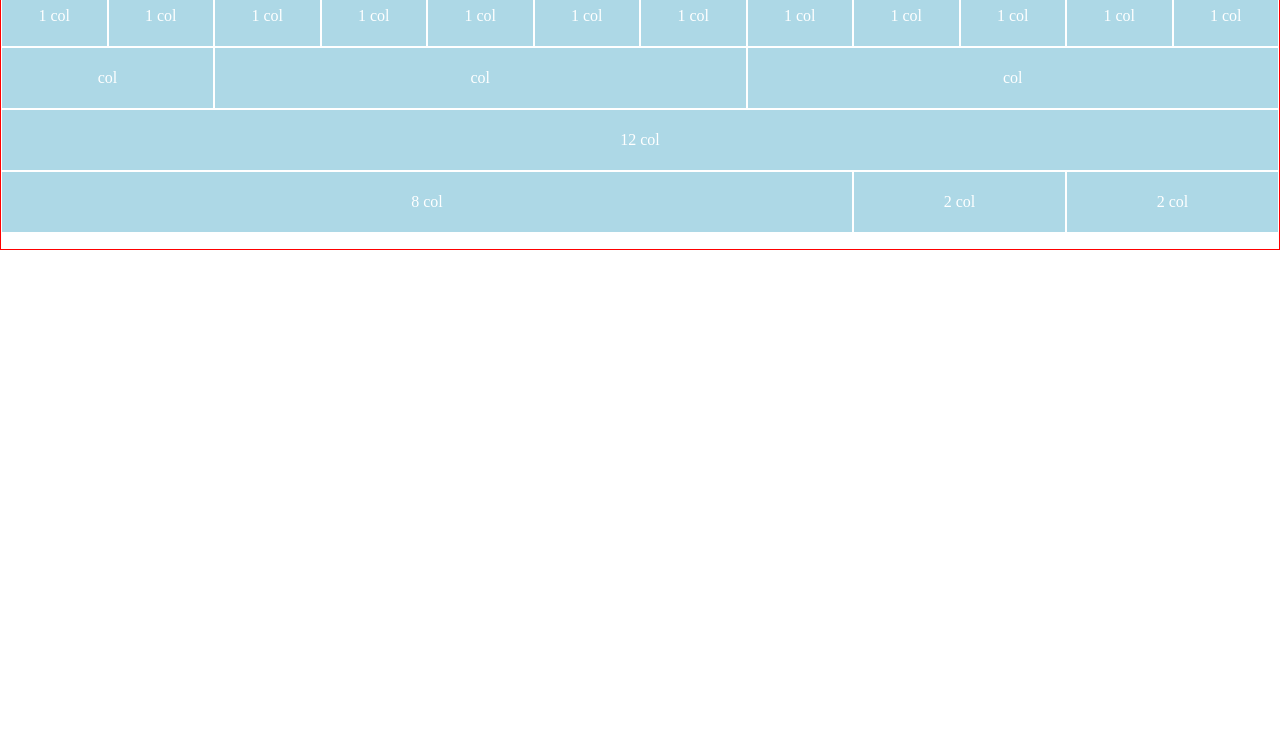
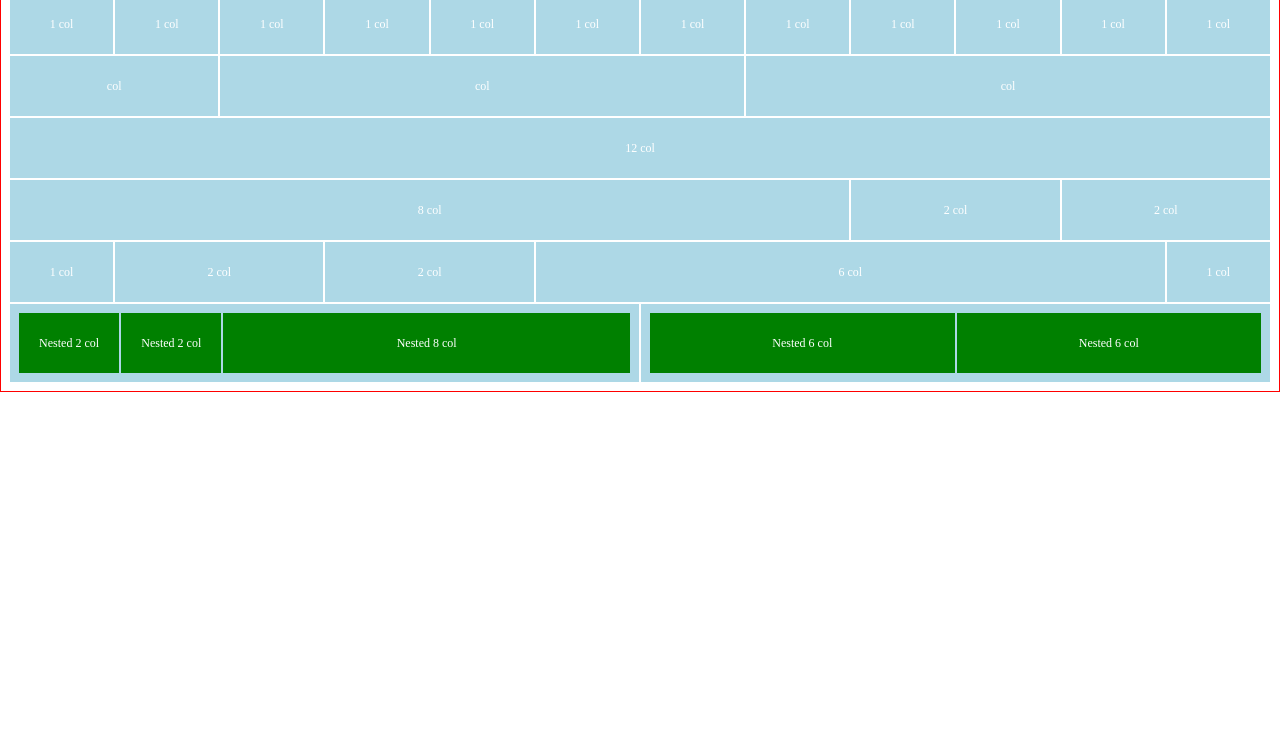
Before and after one commit to AlessandroLembo/html-css-12bool, a plain HTML site: page index.html in a window 1280 px wide. Shown: the part 53-800 px from the top of the page. Drawn offline with Linux system fonts and the light colour scheme.

Commit message:
righe 5 e 6 (nested)

```diff
--- a/12bool.css
+++ b/12bool.css
@@ -37,27 +37,62 @@
 
 /* PER CONTROLLARE IL IL CONTENUTO */
 .row > .col-1{
-    width: calc(100% / 12);
+    flex-basis: calc(100% / 12);
     max-width: calc(100% / 12);
     /* flex-basis: 100%; */
 }
 
 .row > .col-2{
-    width: calc((100% / 12)* 2);
+    flex-basis: calc((100% / 12)* 2);
     max-width: calc((100% / 12) * 2);
 }
 
+.row > .col-3{
+    flex-basis: 25%;
+    max-width: 25%;
+}
+
+.row > .col-4{
+    flex-basis: calc(100% / 3);
+    max-width: calc(100% / 3);
+}
+
 .row > .col-5{
-    width: calc((100% / 12) * 5);
+    flex-basis: calc((100% / 12) * 5);
     max-width: calc((100% / 12) * 5);
 }
 
+.row > .col-6{
+    flex-basis: 50%;
+    max-width: 50%;
+}
+
+.row > .col-7{
+    flex-basis: calc((100% / 12) * 7);
+    max-width: calc((100% / 12) * 7);
+}
+
 .row > .col-8{
-    width: calc((100% / 3) * 2);
+    flex-basis: calc((100% / 3) * 2);
     max-width: calc((100% / 3) * 2);
 }
 
+.row > .col-9{
+    flex-basis: calc((100% / 12) * 9);
+    max-width: calc((100% / 12) * 9);
+}
+
+.row > .col-10{
+    flex-basis: calc((100% / 12) * 10);
+    max-width: calc((100% / 12) * 10);
+}ù
+
+.row > .col-11{
+    flex-basis: calc((100% / 12) * 11);
+    max-width: calc((100% / 12) * 11);
+}
+
 .row > .col-12{
-    width: 100%;
+    flex-basis: 100%;
     max-width: 100%;
 }
--- a/index.html
+++ b/index.html
@@ -40,6 +40,28 @@
             <div class="col-8">8 col</div>
             <div class="col-2">2 col</div>
             <div class="col-2">2 col</div>
+            <!--quinta riga-->
+            <div class="col-1">1 col</div>
+            <div class="col-2">2 col</div>
+            <div class="col-2">2 col</div>
+            <div class="col-6">6 col</div>
+            <div class="col-1">1 col</div>
+            <!--sesta riga-->
+            <div class="col-6">
+              <div class="row">
+                <div class="col-2">Nested 2 col</div>
+                <div class="col-2">Nested 2 col</div>
+                <div class="col-8">Nested 8 col</div>
+              </div>
+            </div>
+            <div class="col-6">
+              <div class="row">
+                <div class="col-6">Nested 6 col</div>
+                <div class="col-6">Nested 6 col</div>
+              </div>
+            </div>
+        </div>
+
         </div>
 
     </div>
--- a/style.css
+++ b/style.css
@@ -5,7 +5,8 @@
 }
 
 .row{
-    margin-bottom: 1rem;
+    /* margin-bottom: 1rem; */
+    padding: 0.5rem;
 }
 
 .row > [class^="col"] {
@@ -15,4 +16,10 @@
    text-align: center;
    line-height: 60px;
    color: white;
+   font-size: 12px;
 }
+
+.row > [class^="col"] [class^="col"] {
+    background-color: green;
+    border: 1px solid lightblue;
+ }
```
